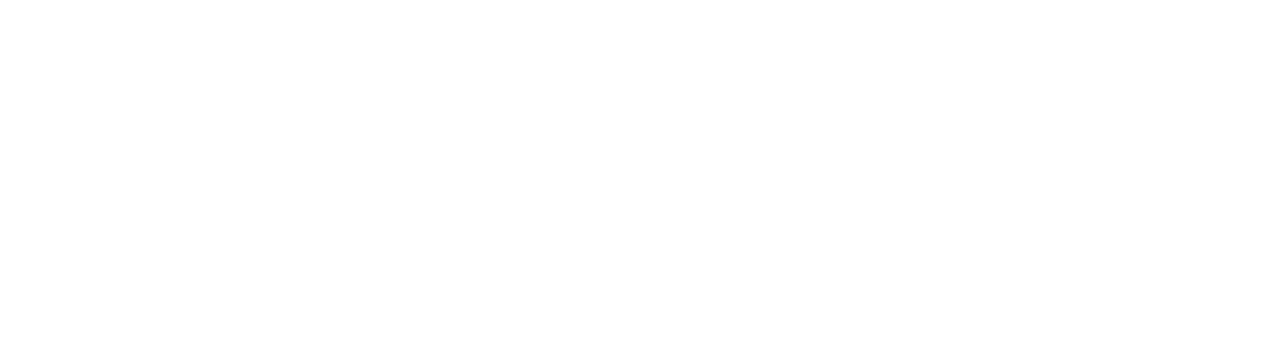
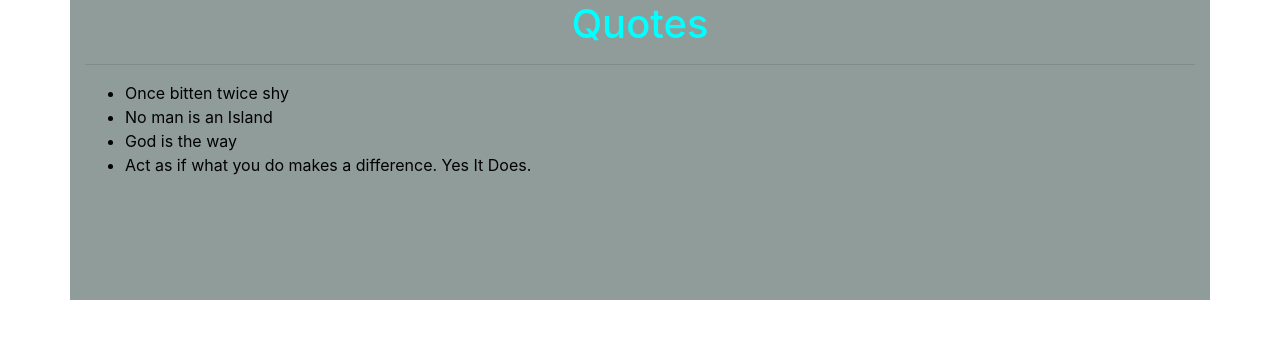
Before and after one commit to KIBUYU20L/Quotes, an Angular app: page / in a window 1280 px wide. Shown: the top 338 px of the page. Built offline with nearby package versions, Linux system fonts and the light colour scheme.

Commit message:
add a quote class

```diff
--- a/src/app/app.component.html
+++ b/src/app/app.component.html
@@ -1,13 +1,23 @@
 <style>
   .container{
+    height: 300px;
     background-color: rgb(144, 156, 154);
+    color: black;
+
   }
   h1{
     color:aqua;
+    text-align:center;
   }
 </style>
 
 <div class="container">
   <h1>Quotes</h1>
-  <p>My goal for today is {{ quote }}</p>
+  <hr>
+  <ul>
+      <li *ngFor='let quote of quotes'>
+        {{quote.name}}
+      </li>
+  </ul>
+  <p *ngIf='quotes.length >10'>Your quotes are too many</p>
 </div>
--- a/src/app/app.component.ts
+++ b/src/app/app.component.ts
@@ -1,4 +1,5 @@
 import { Component } from '@angular/core';
+import { Quote } from './quote';
 
 @Component({
   selector: 'app-root',
@@ -6,6 +7,13 @@
   styleUrls: ['./app.component.css']
 })
 export class AppComponent {
-  title = 'Qoutes'
-  quote = 'Watch Finding Nemo'
+  title = 'Quotes'
+  quotes:Quote[] = [
+    {id:1, name:'Once bitten twice shy'},
+    {id:2,name:'No man is an Island'},
+    {id:3,name:'God is the way'},
+    {id:4,name:'Act as if what you do makes a difference. Yes It Does.'},
+    // {id:5,name:'Solve math homework'},
+    // {id:6,name:'Plot my world domination plan'},
+  ];
 }
--- a/src/app/app.module.ts
+++ b/src/app/app.module.ts
@@ -5,7 +5,9 @@
 import { AppComponent } from './app.component';
 
 @NgModule({
-
+  declarations: [
+    AppComponent
+  ],
   imports: [
     BrowserModule,
     AppRoutingModule
--- /dev/null
+++ b/src/app/quote.ts
@@ -0,0 +1,6 @@
+export class Quote {
+    id: number;
+    name:string;
+    // author:string;
+    // qoute:string;
+}
```
Also changed, not shown: 1 other file (tests, documents, lock files or other folders).
